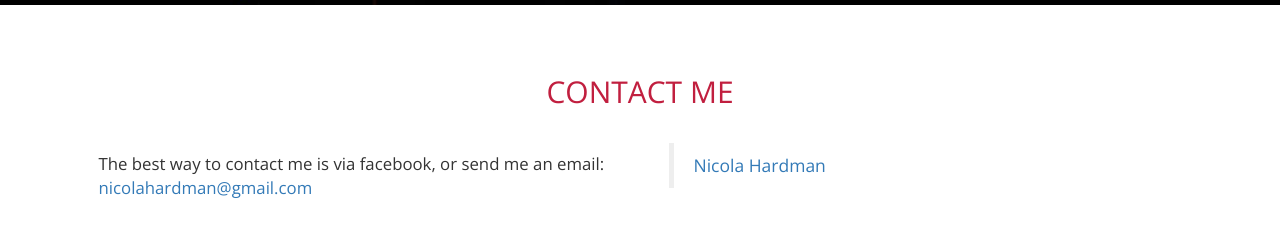
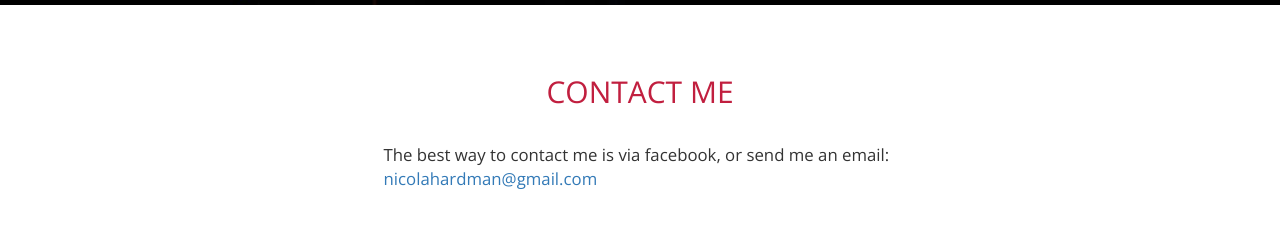
Before and after one commit to nicolahardman/site, a plain HTML site: page main/index.html in a window 1280 px wide. Shown: the part 2395-2632 px from the top of the page. Drawn offline with nearby package versions, Linux system fonts and the light colour scheme.

Commit message:
Testing FB messenger as halfbox

```diff
--- a/main/index.html
+++ b/main/index.html
@@ -93,13 +93,13 @@
     <div class="halfBox">
         The best way to contact me is via facebook, or send me an email: <a href="mailto:nicolahardman@gmail.com">nicolahardman@gmail.com</a>
     </div>
-    <div class="halfBox" id="messengerPlugin">
-		<div class="fb-page" data-href="https://www.facebook.com/nicolahardmanmusic/" data-tabs="messages" data-small-header="true" data-adapt-container-width="true" data-hide-cover="true" data-show-facepile="false">
+    <!--div class="halfBox" id="messengerPlugin">
+		<div class="halfBox fb-page" data-href="https://www.facebook.com/nicolahardmanmusic/" data-tabs="messages" data-small-header="true" data-adapt-container-width="true" data-hide-cover="true" data-show-facepile="false">
 			<blockquote cite="https://www.facebook.com/nicolahardmanmusic/" class="fb-xfbml-parse-ignore">
 				<a href="https://www.facebook.com/nicolahardmanmusic/">Nicola Hardman</a>
 			</blockquote>
 		</div>
-	</div>
+	</div-->
 </div>
 
 
```
